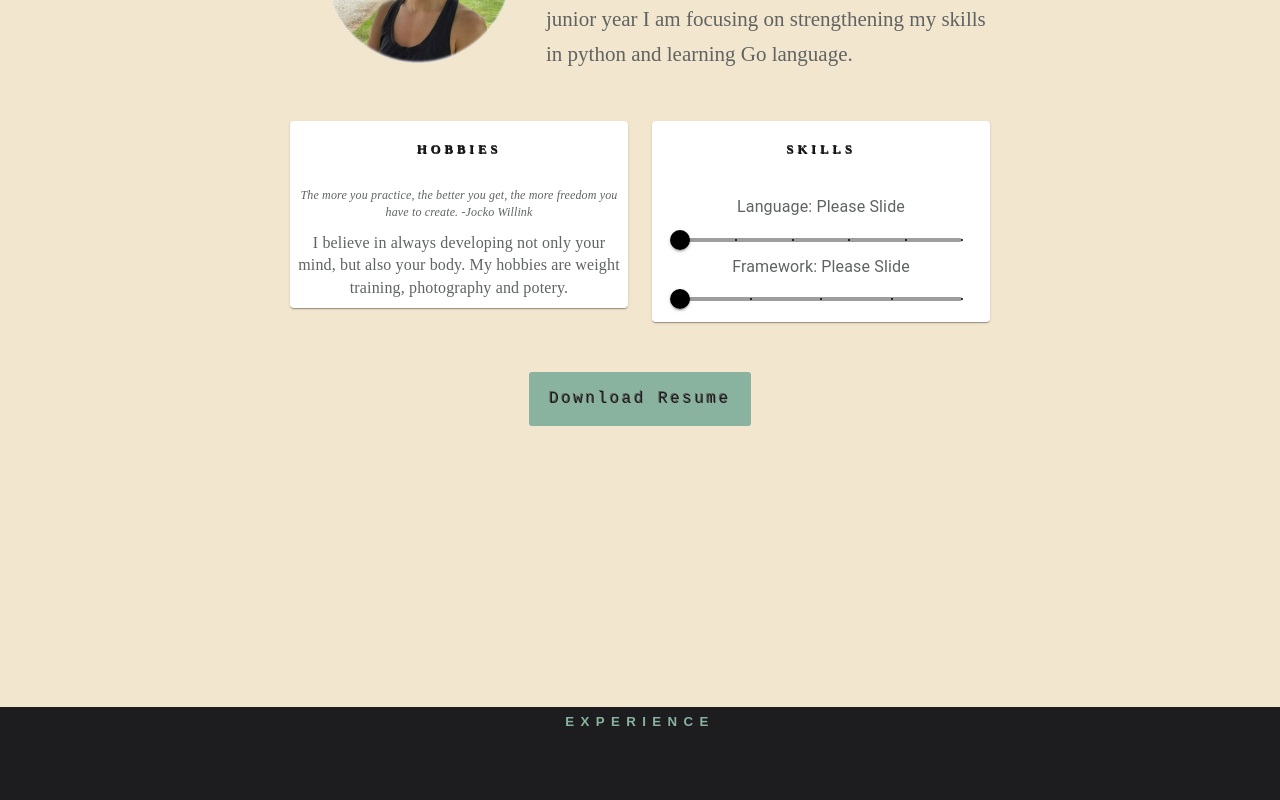
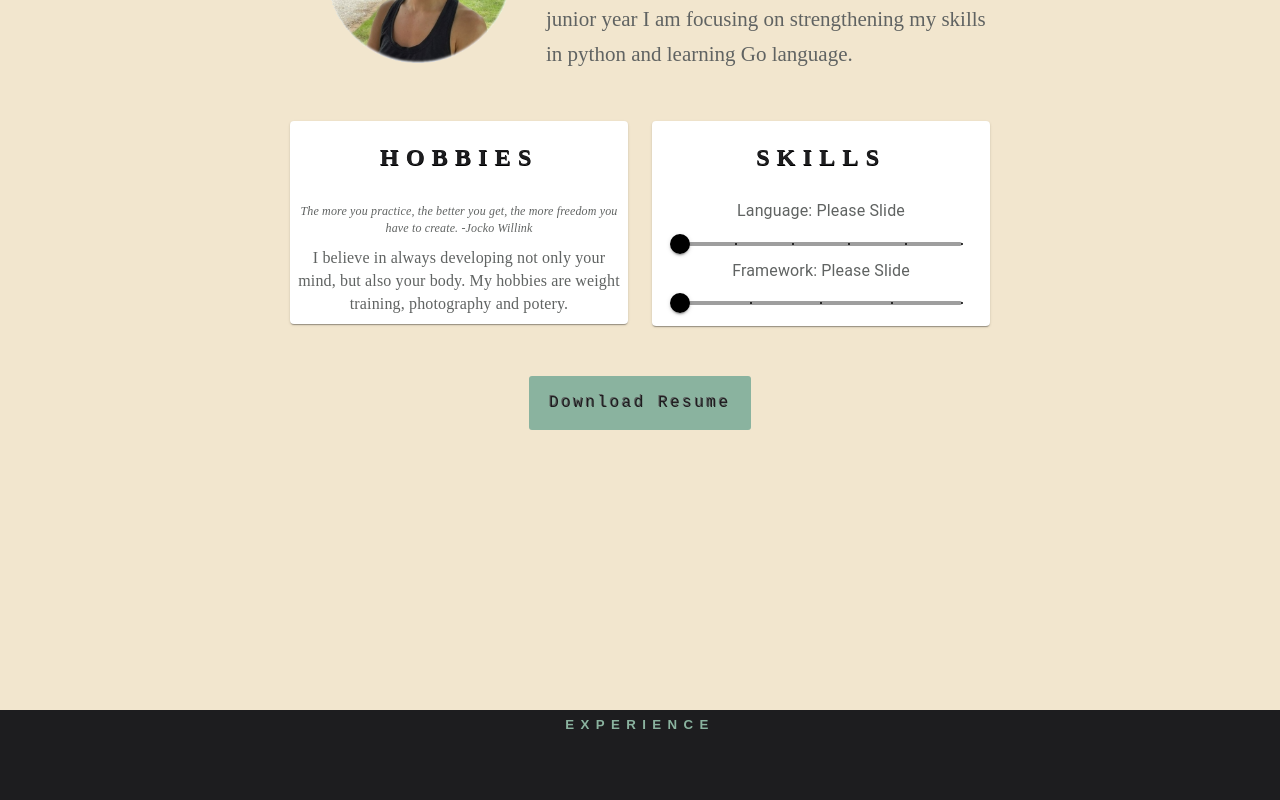
Before and after one commit to rsoza/resume, a React (Create React App) app: page / in a window 1280 px wide. Shown: the part 1200-2000 px from the top of the page. Built offline with nearby package versions, Linux system fonts and the light colour scheme.

Commit message:
editted skill font

```diff
--- a/src/App.css
+++ b/src/App.css
@@ -30,7 +30,7 @@ h3 {
   color:#1D1D1F;
   padding-top: 40px;
   background-color: transparent;
-  font-size: 1.6vh;
+  font-size: 3vh;
   font-family: 'Amethysta', serif;
   text-align: center;
   line-height: 1.4em;
@@ -101,7 +101,7 @@ span{
   vertical-align: middle;
 }
 p {
-  font-size: 4.5vh;
+  font-size: 3vh;
   font-family: 'Amethysta', serif;
   color: #606362;
 }
--- a/src/components/common/about/About.css
+++ b/src/components/common/about/About.css
@@ -31,7 +31,6 @@ p.selfDis {
 .slide{
     padding-left: 20px;
     padding-right: 20px;
-
 }
 .pdf{
     margin-top: 50px;
--- a/src/components/common/about/About.jsx
+++ b/src/components/common/about/About.jsx
@@ -48,7 +48,6 @@ export default function About() {
               <Grid item xs={6}>
                 <Item>
                   <h3>Skills</h3>
-                  <p></p>
                   <DiscreteSlider />
                 </Item>
               </Grid>
```
